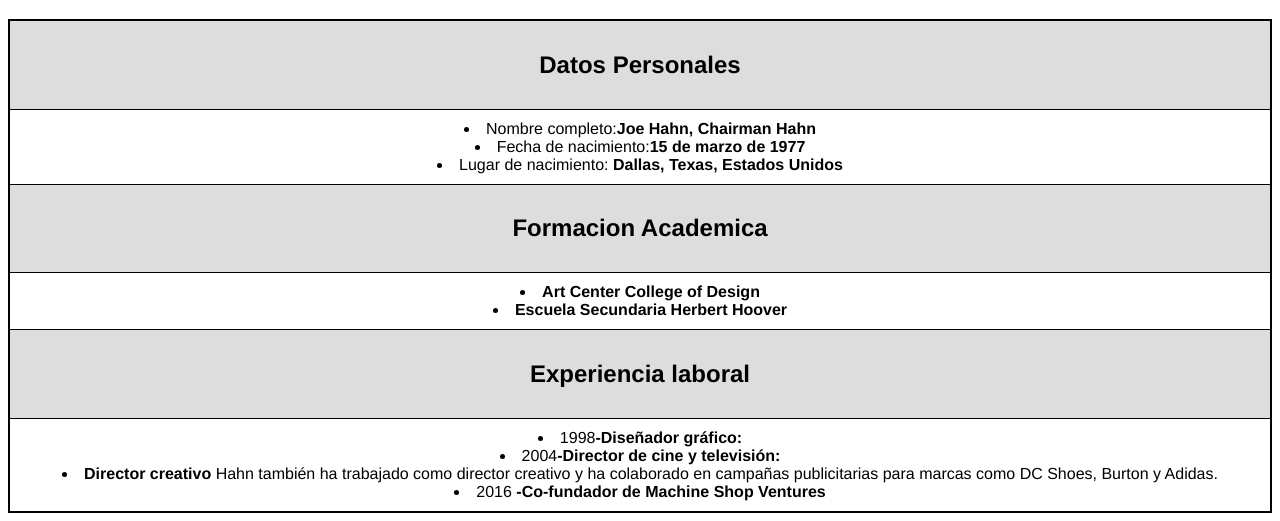
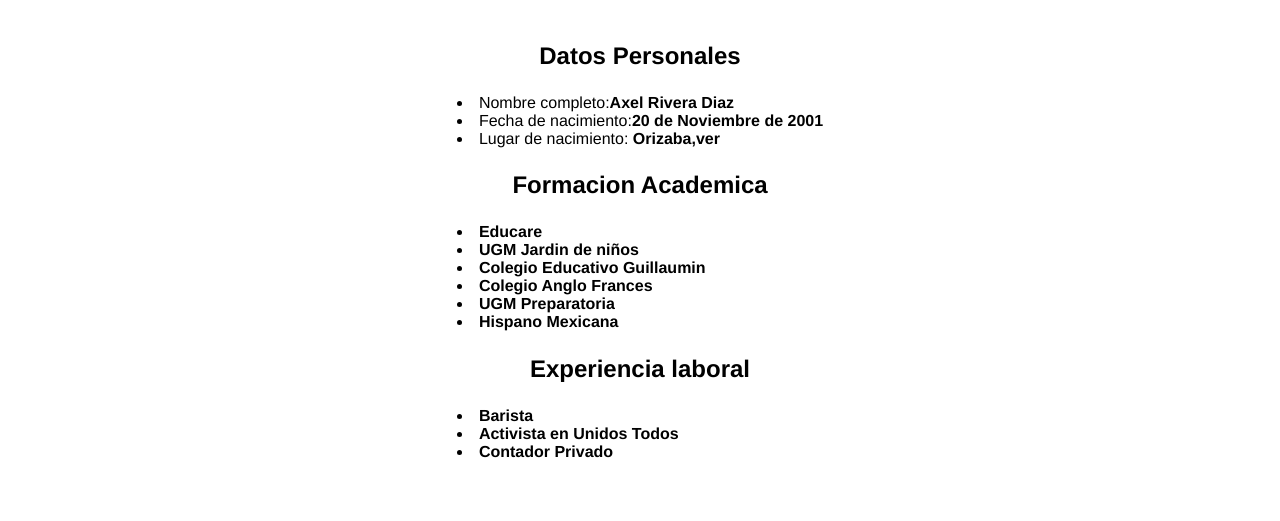
Before and after one commit to axlriv/practica6, a plain HTML site: page index.html in a window 1280 px wide. Shown: the part 595-1116 px from the top of the page. After the commit the page ends 1067 px from the top, so only its background shows below. Drawn offline with Linux system fonts and the light colour scheme.

Commit message:
Update index.html

```diff
--- a/index.html
+++ b/index.html
@@ -10,31 +10,15 @@
       }
     </style>
 </head>
+
 <center>
 	<body>
+
 <h1>Mi cv</h1>
-<img src="vdXoqf.jpg" width="25%" height="25%">
+<img src="3deea56d-abc8-4e8b-b846-d0bb053c3ed9 2.JPG" width="30%" height="30%">
 <iframe src="https://www.google.com/maps/embed?pb=!1m18!1m12!1m3!1d30195.124046082154!2d-97.00654861670478!3d18.91410157809117!2m3!1f0!2f0!3f0!3m2!1i1024!2i768!4f13.1!3m3!1m2!1s0x85c4e461d24e47c7%3A0xc6959d9589282429!2sLa%20Llave%20Residencial!5e0!3m2!1ses-419!2smx!4v1677043116603!5m2!1ses-419!2smx" width="600" height="450" style="border:0;" allowfullscreen="" loading="lazy" referrerpolicy="no-referrer-when-downgrade"></iframe>
 
 <h1>Datos</h1>
- <style>
-      table {
-        border: 2px solid black;
-        border-collapse: collapse;
-        width: 100%;
-        margin: auto;
-      }
-
-      th, td {
-        border: 1px solid black;
-        padding: 10px;
-        text-align: center;
-      }
-
-      th {
-        background-color: #ddd;
-      }
-    </style>
 
     <table>
       <tr>
@@ -45,12 +29,12 @@
       <tr>
         <td>
         	<li>
-        		Nombre completo:<b>Joe Hahn, Chairman Hahn</b>
+        		Nombre completo:<b>Axel Rivera Diaz</b>
         	</li>
         	<li>
-        		Fecha de nacimiento:<b>15 de marzo de 1977</b>
+        		Fecha de nacimiento:<b>20 de Noviembre de 2001</b>
         		<li>
-        			Lugar de nacimiento: <b>Dallas, Texas, Estados Unidos</b>
+        			Lugar de nacimiento: <b>Orizaba,ver</b>
         		</li>
         	</li>
         </td>
@@ -65,11 +49,23 @@
         <td>
         	<li>
         		<b>
-Art Center College of Design</b>
+Educare</b>
         	</li>
         	<li>
-        		<b>Escuela Secundaria Herbert Hoover</b>
+        		<b>UGM Jardin de niños</b>
 
+        	</li>
+        	<li>
+        		<b>Colegio Educativo Guillaumin</b>
+        	</li>
+        	<li>
+        		<b>Colegio Anglo Frances</b>
+        	</li>
+        	<li>
+        		<b>UGM Preparatoria</b>
+        	</li>
+        	<li>
+        		<b>Hispano Mexicana</b>
         	</li>
         </td>
 
@@ -82,16 +78,12 @@ Art Center College of Design</b>
       <tr>
         <td>
         	<li>
-        		1998<b>-Diseñador gráfico:</b>
+        		<b>Barista</b>
         	</li>
         	<li>
-        		2004<b>-Director de cine y televisión:</b>
+        		<b>Activista en Unidos Todos</b>
         		<li>
-        			<b>Director creativo</b>  Hahn también ha trabajado como director creativo y ha colaborado en campañas publicitarias para marcas como DC Shoes, Burton y Adidas.
-        		</li>
-        		<li>
-        			2016 <b>-Co-fundador de Machine Shop Ventures</b>
-        		</li>
+        			<b>Contador Privado</b>
         	</li>
 
     </table>
```
